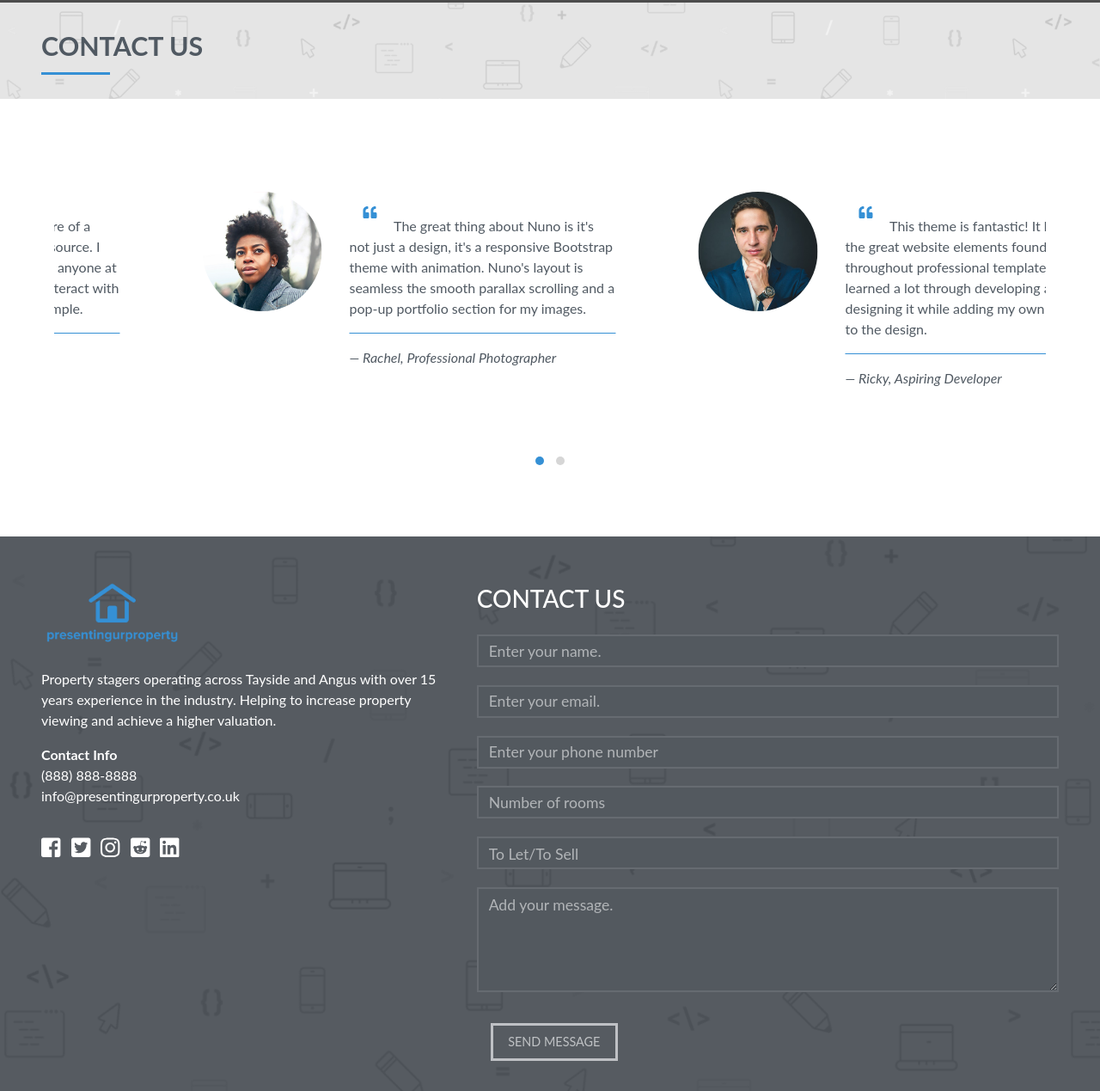
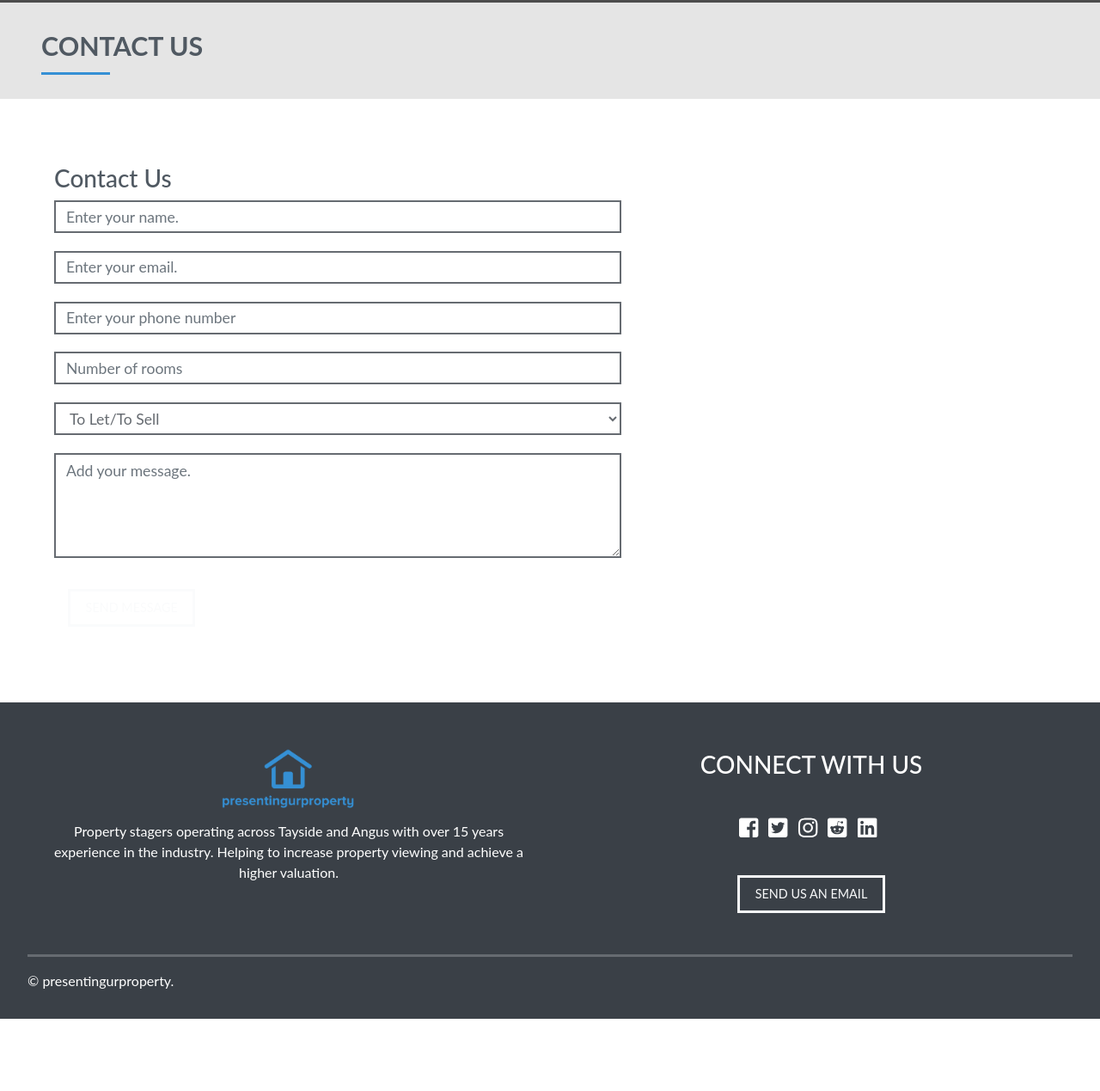
Before and after one commit to GaryW91/demo, a plain HTML site: page contact.html in a window 1280 px wide. Shown: the part 85-1354 px from the top of the page at 86% size. After the commit the page ends 1270 px from the top, so only its background shows below. Drawn offline with Linux system fonts and the light colour scheme.

Commit message:
Changes made in regards to clients wishes

```diff
--- a/contact.html
+++ b/contact.html
@@ -78,80 +78,6 @@
 		<div class="heading-underline"></div>
 	</div>
 -->
-	<div class="col-md-12">
-		<div class="os-animation" data-animation="fadeInUp">
-		<div id="clients-slider" class="owl-carousel owl-theme">
-
-			<div class="row clients">
-				<div class="col-md-4">
-					<img src="img/clients/client1.png" alt="">
-				</div>
-				<div class="col-md-8">
-					<blockquote>
-						<i class="fas fa-quote-left"></i>
-						I see Nuno support as more of a partner to my company than a resource. I can pick up the phone and talk to anyone at any time and the way that they interact with us as a business makes it really simple.
-						<hr class="clients-hr">
-						<cite>&#8212; Eric, Small Business Owner</cite>
-					</blockquote>
-				</div>
-			</div>
-
-			<div class="row clients">
-				<div class="col-md-4">
-					<img src="img/clients/client2.png" alt="">
-				</div>
-				<div class="col-md-8">
-					<blockquote>
-						<i class="fas fa-quote-left"></i>
-						The great thing about Nuno is it's not just a design, it's a responsive Bootstrap theme with animation. Nuno's layout is seamless the smooth parallax scrolling and a pop-up portfolio section for my images.
-						<hr class="clients-hr">
-						<cite>&#8212; Rachel, Professional Photographer</cite>
-					</blockquote>
-				</div>
-			</div>
-
-			<div class="row clients">
-				<div class="col-md-4">
-					<img src="img/clients/client3.png" alt="">
-				</div>
-				<div class="col-md-8">
-					<blockquote>
-						<i class="fas fa-quote-left"></i>
-						This theme is fantastic!  It has all of the great website elements found throughout professional templates.  I've learned a lot through developing and designing it while adding my own touches to the design.
-						<hr class="clients-hr">
-						<cite>&#8212; Ricky, Aspiring Developer</cite>
-					</blockquote>
-				</div>
-			</div>
-
-		</div> <!--- End Clients Slider -->
-		</div> <!--- End Animation -->
-	</div> <!--- End col-md-12 -->
-
-</div> <!--- End of Row -->
-</div> <!--- End of Container -->
-
-</div>
-<!--- End of Clients Section -->
-
-<!--- Start Contact Section -->
-<div id="contact" class="offset">
-
-<footer>
-<div class="row">
-
-	<div class="col-md-5">
-		<img src="img/logo_transparent_background2.png" alt="">
-		<p><p>Property stagers operating across Tayside and Angus with over 15 years experience in the industry. Helping to increase property viewing and achieve a higher valuation.</p></p>
-		<strong>Contact Info</strong>
-		<p>(888) 888-8888<br>info@presentingurproperty.co.uk</p>
-		<a href="#"><i class="fab fa-facebook-square"></i></a>
-		<a href="#"><i class="fab fa-twitter-square"></i></a>
-		<a href="#"><i class="fab fa-instagram"></i></a>
-		<a href="#"><i class="fab fa-reddit-square"></i></a>
-		<a href="#"><i class="fab fa-linkedin"></i></a>
-	</div>
-
 	<div class="col-md-7">
 		<h3>Contact Us</h3>
 
@@ -192,12 +118,39 @@
 
 	</div>
 
+</div> <!--- End of Row -->
+</div> <!--- End of Container -->
+
+</div>
+<!--- End of Clients Section -->
+
+<!--- Start Contact Section -->
+<div id="contact" class="offset">
+
+<footer>
+<div class="row text-center">
+
+	<div class="col-md-6">
+		<img src="img/logo_transparent_background2.png" alt="">
+		<p>Property stagers operating across Tayside and Angus with over 15 years experience in the industry. Helping to increase property viewing and achieve a higher valuation.</p>
+	</div>
+
+	<div class="col-md-6">
+		<h3 class="text-center">CONNECT WITH US</h3>
+		<a href="#"><i class="fab fa-facebook-square"></i></a>
+		<a href="#"><i class="fab fa-twitter-square"></i></a>
+		<a href="#"><i class="fab fa-instagram"></i></a>
+		<a href="#"><i class="fab fa-reddit-square"></i></a>
+		<a href="#"><i class="fab fa-linkedin"></i></a>
+		<br><br>
+		<a class="btn btn-outline-light btn-sm" href="contact.html">SEND US AN EMAIL</a>
+	</div>
+
 	<hr class="socket">
 	&copy; presentingurproperty.
 
 </div> <!--- End of Row -->
 </footer> <!--- End of Footer -->
-
 </div>
 <!--- End of Contact Section -->
 
--- a/style.css
+++ b/style.css
@@ -6,7 +6,6 @@
   background: rgba(0, 0, 0, 0.7)!important;
 }
 #title-heading {
-  background: url('img/title-background.png') no-repeat;
   background-color: rgba(0, 0, 0, 0.1)!important;
   width: 100%;
   max-height: 7rem!important;
@@ -378,8 +377,7 @@ blockquote .svg-inline--fa {
 /*============= CONTACT SECTION =============*/
 
 footer {
-  background: url('img/footer/footer.png') no-repeat;
-  /*background-color: #40474e;*/
+  background-color: #40474e;
   background-size: cover;
   color: white;
 }
@@ -410,30 +408,20 @@ footer h3 {
   margin-bottom: 1.3rem;
 }
 .form-control {
-  background-color: #53595f;
   border-radius: 0;
   border: .15rem solid #666b71;
-  color: white!important;
+  color: #666b71!important;
   font-size: 1.1rem;
-  -webkit-appearance: none;
--moz-appearance: none;
-appearance: none;
 }
 .form-control:focus {
-  background: #53595f;
   border: .15rem solid #666b71;
 }
 .form-group input::placeholder,
 .form-group textarea::placeholder,
 .form-group select {
-  color: #b2b5b8!important;
+  color: black#666b71!important;
 }
 
-.form-group select{
-  -webkit-appearance: none;
--moz-appearance: none;
-appearance: none;
-}
 input.btn {
   cursor: pointer;
 }
```
Also changed, not shown: portfolio.html (+1 -1 lines).
